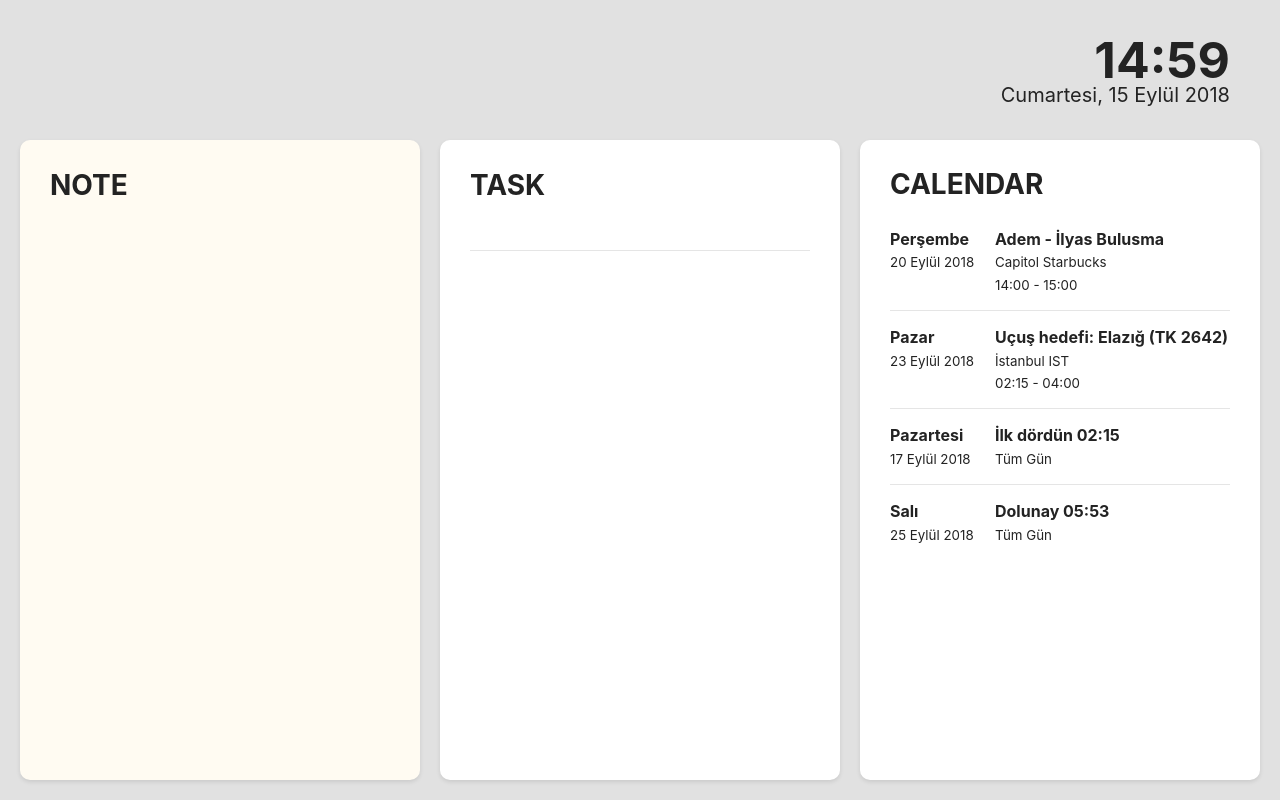
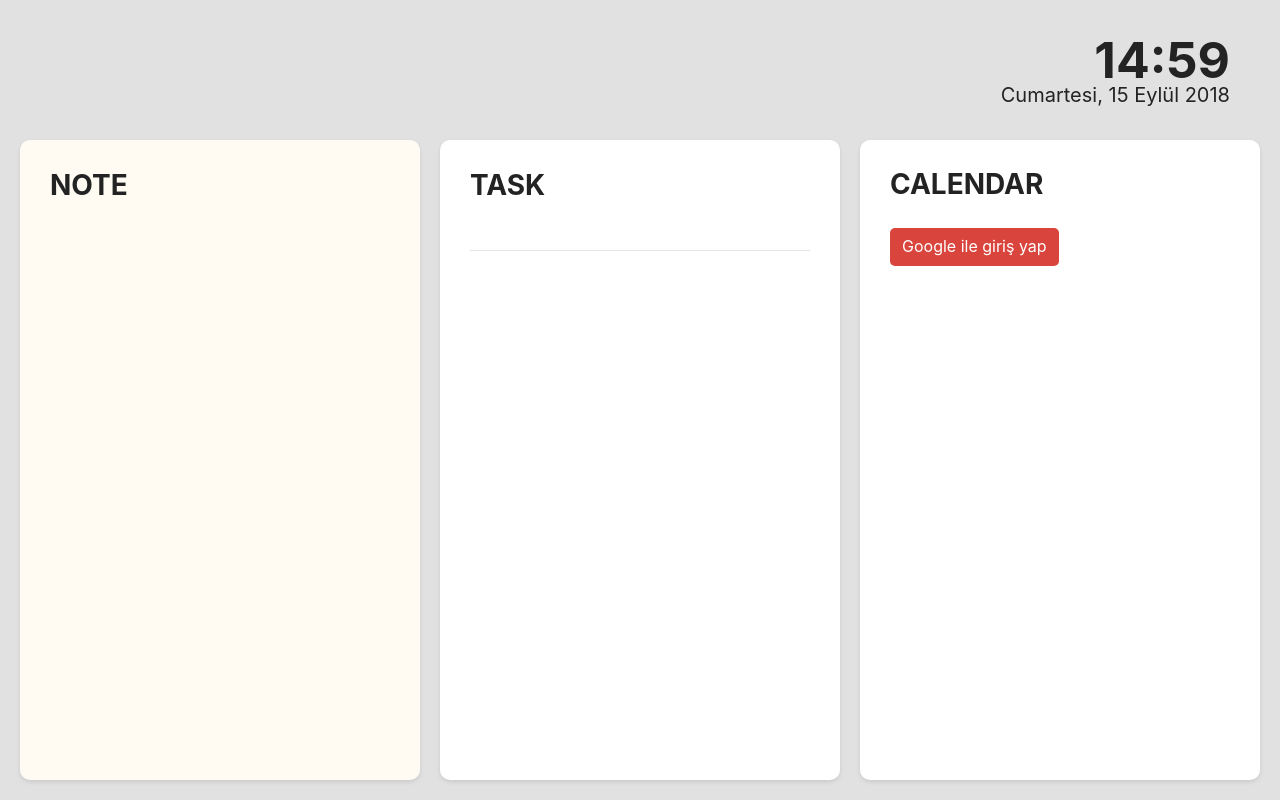
Before and after one commit to ademilter/Frame, a Vue app: page / in a window 1280 px wide. Built offline with nearby package versions, Linux system fonts and the light colour scheme; what vue-quill-editor would draw is missing.

Commit message:
google login button

```diff
--- a/src/components/calendar/index.vue
+++ b/src/components/calendar/index.vue
@@ -6,16 +6,24 @@
 
     .Column-body
 
-      table.event-group
+      table.event-group(
+      v-if="hasToken")
         EventDay(
         v-for="(events, key) in eventsByDateGroup"
         :key="key"
         :date="key"
         :events="events")
 
+      button.loginWithGoogle.btn(
+      type="button"
+      @click="login"
+      v-else
+      ) Google ile giriş yap
+
 </template>
 
 <script>
+  import getAuthToken from '@/utils/get-token'
   import EventDay from './day'
   import iconPlus from '@/icons/plus'
 
@@ -48,10 +56,14 @@
       },
       eventsByDateGroup () {
         return this.$store.getters.eventsByDateGroup
+      },
+      hasToken () {
+        return this.$store.getters.hasToken
       }
     },
 
     methods: {
+
       checkEvents () {
         // TODO: maybe need to refactor
         this.calendarItems.forEach(event => {
@@ -69,6 +81,10 @@
             }
           }
         })
+      },
+
+      login () {
+        getAuthToken()
       }
     }
 
@@ -77,12 +93,22 @@
 
 <style scoped>
   .Column {
-    .event-group {
-      margin-top: -15px;
+    &-header {
+      .new {
+        background-color: var(--color-calander);
+      }
     }
     &-body {
       padding-left: 30px;
       padding-right: 30px;
     }
+    .event-group {
+      margin-top: -15px;
+    }
+    .loginWithGoogle {
+      border-radius: var(--border-radius);
+      color: white;
+      background-color: var(--color-calander);
+    }
   }
 </style>
```
